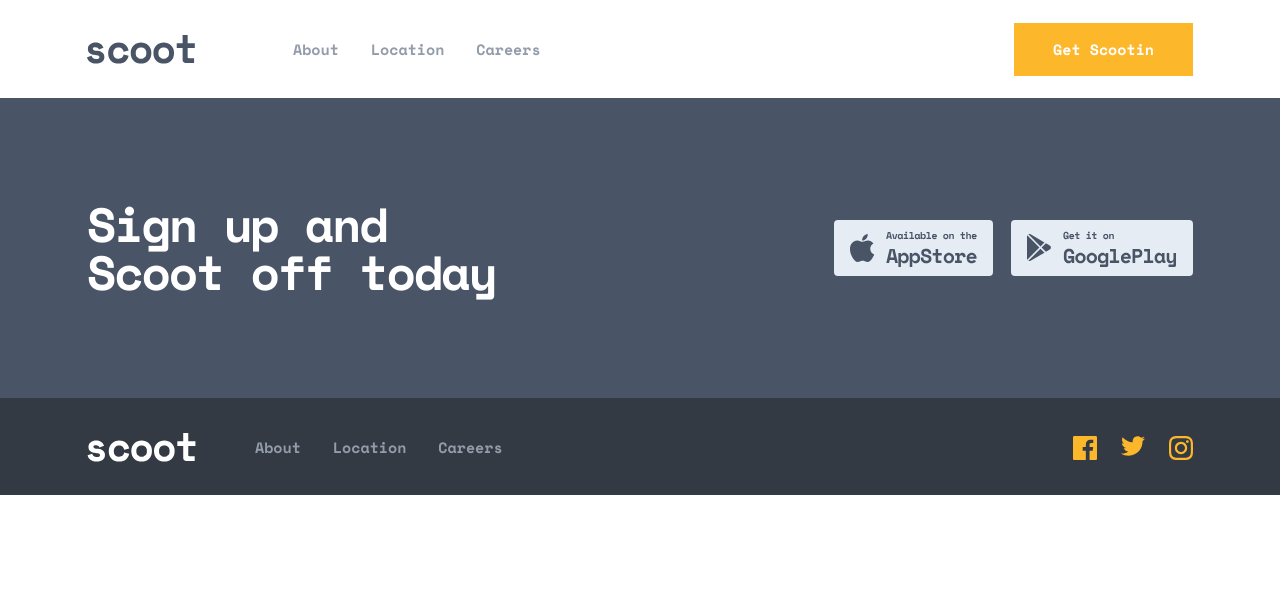
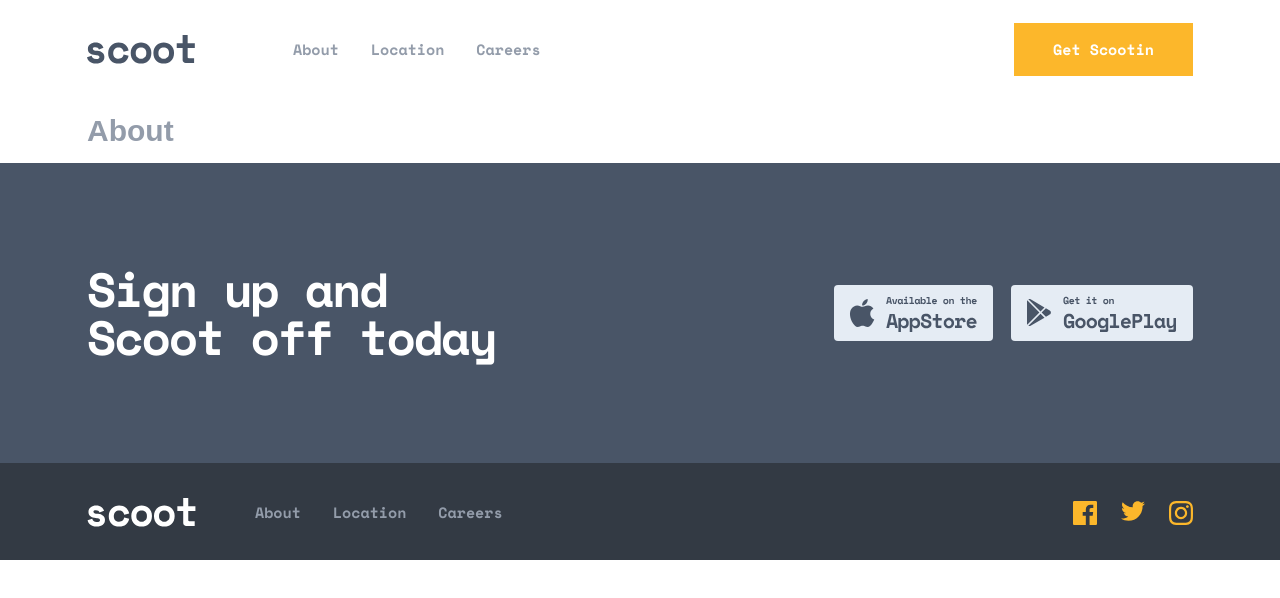
Before and after one commit to AbdunazarovU/scoot, a plain HTML site: page about.html in a window 1280 px wide. Drawn offline with Linux system fonts and the light colour scheme.

Commit message:
initial abot-hero

```diff
--- a/about.html
+++ b/about.html
@@ -37,9 +37,11 @@
 
     <!-- SITE MAIN -->
     <main class="site-main">
-        <div class="container">
-
-        </div>
+        <section class="about-hero">
+            <div class="container">
+                <h1 class="about-hero__title">About</h1>
+            </div>
+        </section>
     </main>
 
 
```
